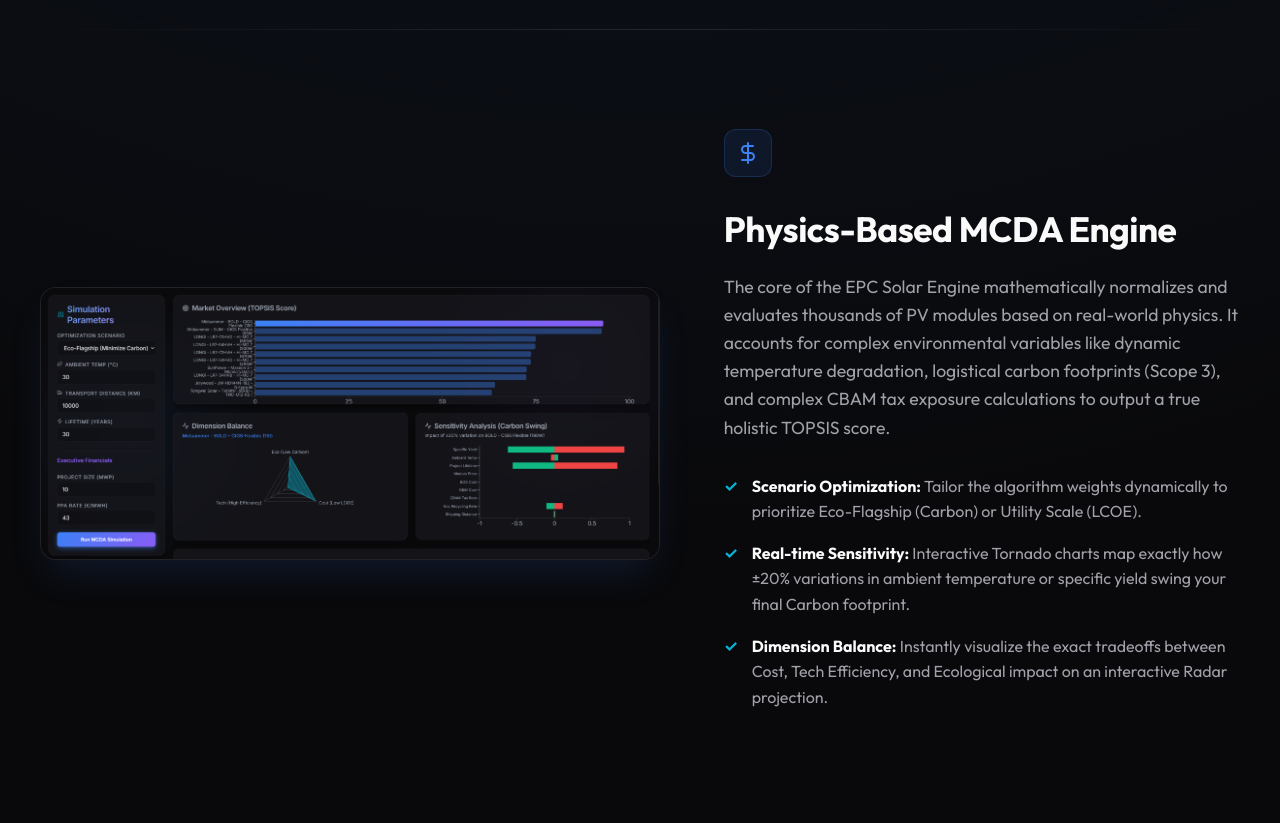
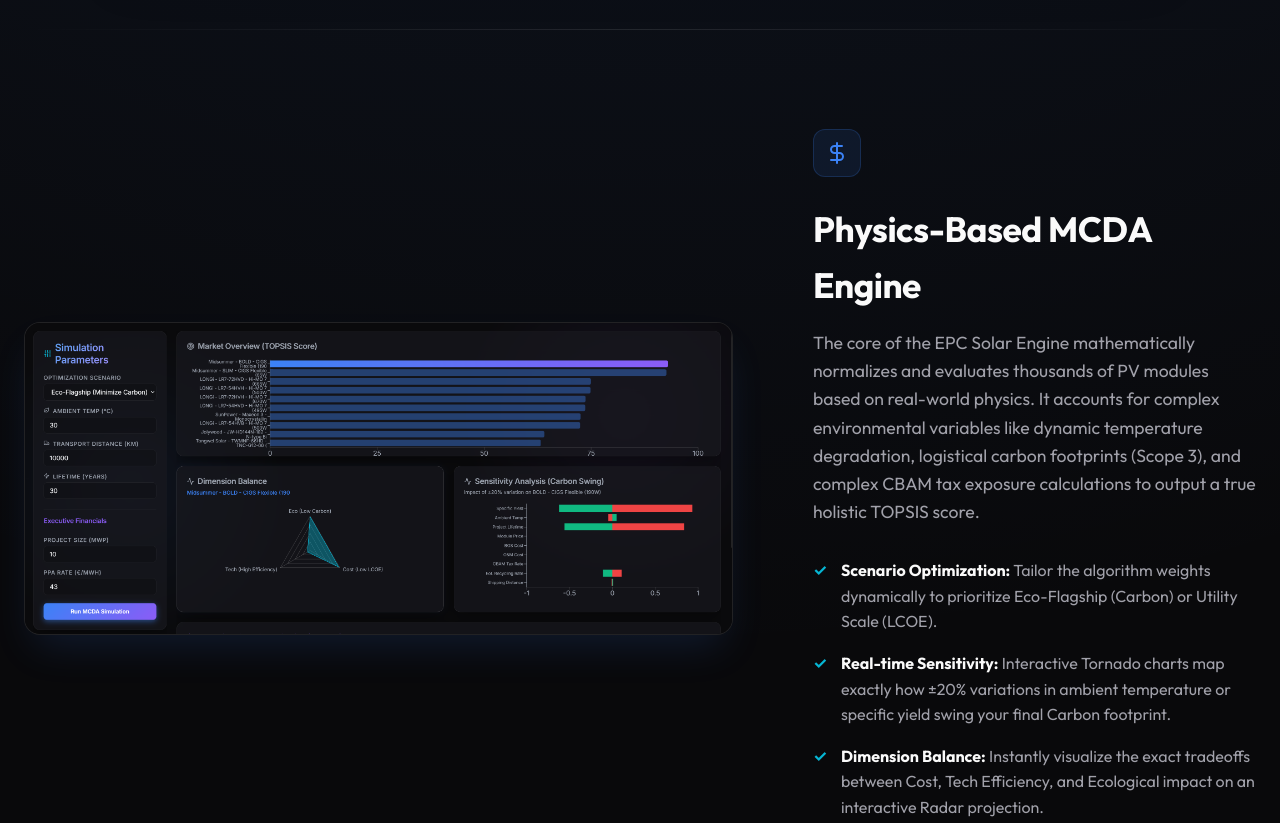
Before and after one commit to Realsinister/epc-solar-landing-page, a plain HTML site: page index.html in a window 1280 px wide. Shown: the part 1380-2203 px from the top of the page. Drawn offline with Linux system fonts and the light colour scheme.

Commit message:
UI tweak: Increase feature screenshots size and container width for better visibility

```diff
--- a/styles.css
+++ b/styles.css
@@ -216,11 +216,11 @@ body {
 }
 
 .feature-container {
-  max-width: 1200px;
+  max-width: 1400px;
   margin: 0 auto;
   display: flex;
   align-items: center;
-  gap: 64px;
+  gap: 80px;
 }
 
 .feature-section.reverse .feature-container {
@@ -282,7 +282,7 @@ body {
 }
 
 .feature-visual {
-  flex: 1.2;
+  flex: 1.6;
   position: relative;
 }
 
```
